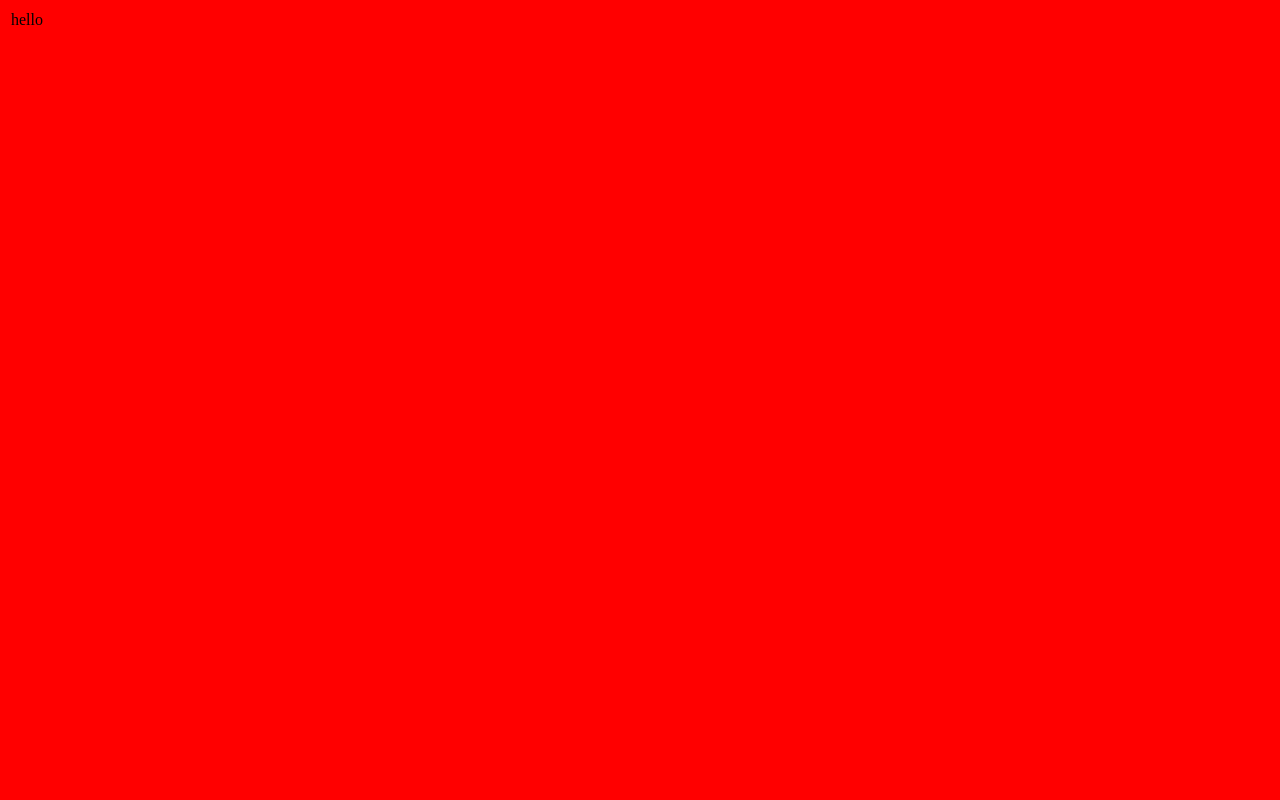
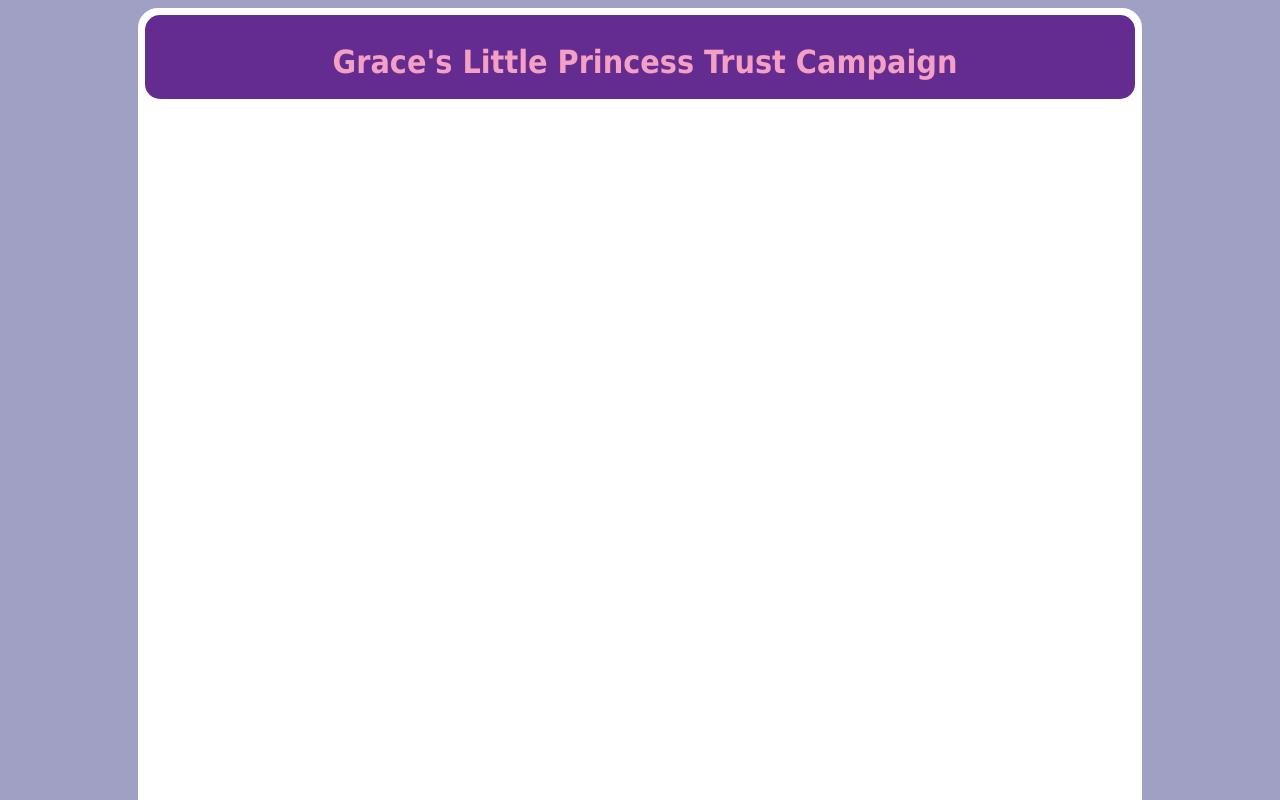
Before and after one commit to sitegl/sitegl.github.io, a plain HTML site: page index.html in a window 1280 px wide. Shown: the top 800 px of the page. Drawn offline with Linux system fonts and the light colour scheme.

Commit message:
third commit

```diff
--- a/index.html
+++ b/index.html
@@ -4,12 +4,18 @@
 <link rel="stylesheet" href="stylesheet.css">
 <title>Test</title>
 </head>
-	<body class="content">
-		<div>
+	<body class="bodystyle">
+		<div class="content">
 			<table>
 				<tr>
 					<td>
-						<label>hello</label>
+						<table>
+							<tr>
+								<td class="titlecell">
+									<label>Grace's Little Princess Trust Campaign</label>
+								</td>
+							</tr>
+						</table>
 					</td>
 				</tr>
 			</table>
--- a/stylesheet.css
+++ b/stylesheet.css
@@ -1,3 +1,28 @@
+.bodystyle {
+	font-family:tahoma;
+	background-color:#a09fc4;
+}
 .content {
-	background-color:red;
+	width:1000px;
+	background-color:#ffffff;
+	border-style:solid;
+	border-width:2px;
+	border-color:#ffffff;
+	margin:0 auto;
+	min-height:1000px;
+	border-radius:20px;
 }
+.titlecell {
+	width:980px;
+	height:70px;
+	background-color:#642c90;
+	border-style:solid;
+	border-color:#642c90;
+	border-width:2px;
+	border-radius:15px;
+	padding:10px 0px 0px 10px;
+	text-align:center;
+	font-size:32px;
+	font-weight:bold;
+	color:#f49fc4;
+}
```
